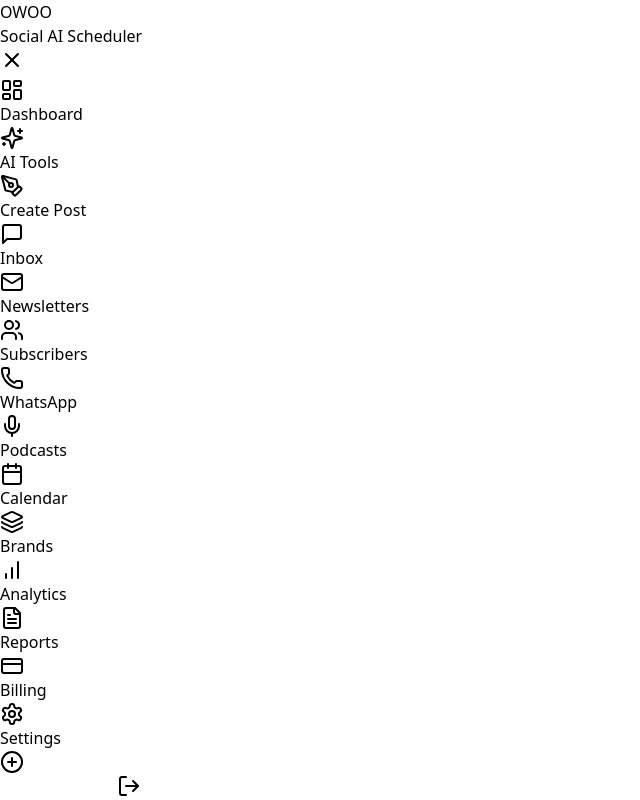
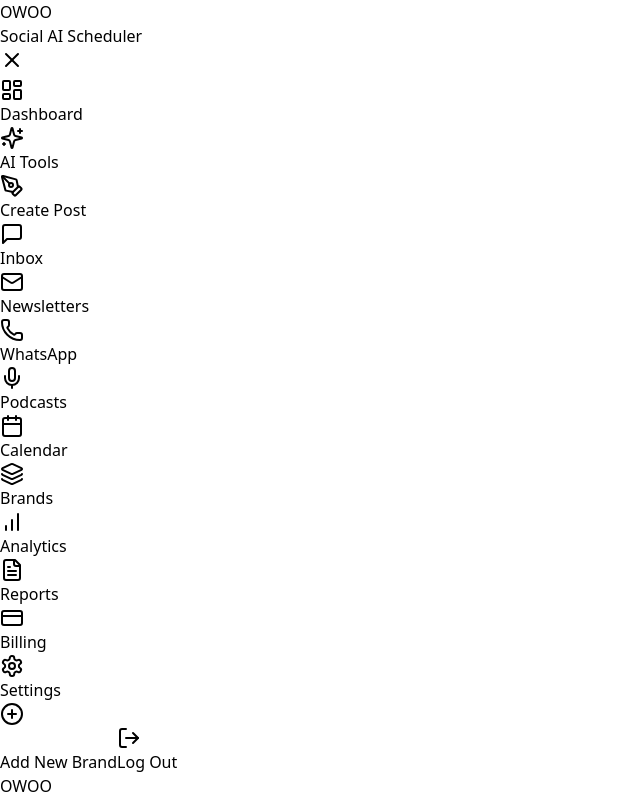
Before and after one commit to sheisjay001/owoosocial, a React (Vite) app in the folder client/: page / in a window 1280 px wide. Shown: the top 800 px of the page, without its empty margins (0-640 px from the left). Built offline with nearby package versions, Linux system fonts and the light colour scheme; no server answers; sample sign-in values are in the browser's storage.

Commit message:
refactor: Remove Subscribers from sidebar navigation

```diff
--- a/client/src/components/Sidebar.jsx
+++ b/client/src/components/Sidebar.jsx
@@ -8,7 +8,6 @@
   { icon: PenTool, label: 'Create Post', path: '/create' },
   { icon: MessageSquare, label: 'Inbox', path: '/inbox' },
   { icon: Mail, label: 'Newsletters', path: '/newsletters' },
-  { icon: Users, label: 'Subscribers', path: '/subscribers' },
   { icon: Phone, label: 'WhatsApp', path: '/whatsapp' },
   { icon: Mic, label: 'Podcasts', path: '/podcasts' },
   { icon: Calendar, label: 'Calendar', path: '/calendar' },
```
